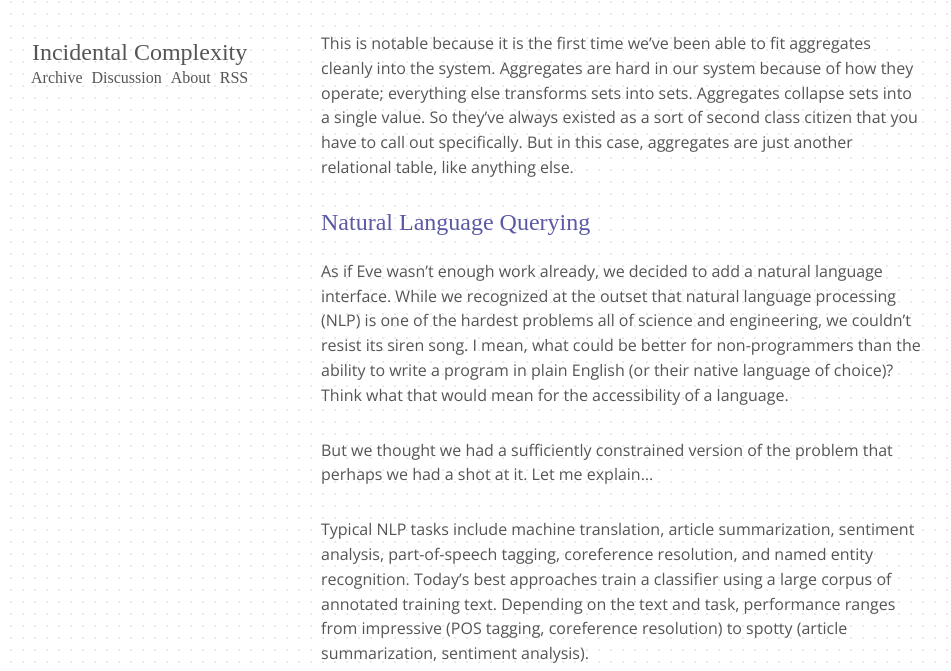
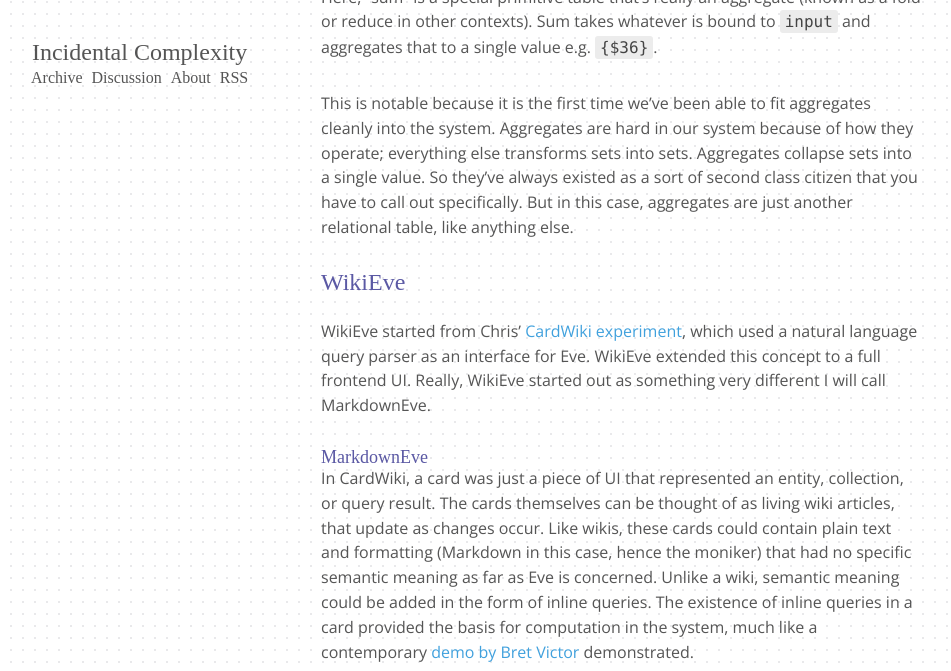
Before and after one commit to Kodowa/incidentalcomplexity, a Jekyll site: the page built from drafts/2016-06-07-jan-feb.md, in a window 1280 px wide and 1400 px high, scrolled down 2248 px. Shown: the top 671 px of the window, without its empty margins (19-970 px from the left). Built offline with Jekyll 4.4.1, drawn with Linux system fonts in a browser that asks for light colours; some web fonts are replaced; some of the changed text lies outside the part shown.

Commit message:
Update next dev diary

````diff
--- a/drafts/2016-06-07-jan-feb.md
+++ b/drafts/2016-06-07-jan-feb.md
@@ -9,24 +9,26 @@
 
 ### Platform Work
 
-In October, Chris wrote a new runtime in TypeScript for his CardWiki experiment. Our V0 runtime was written in Rust, which was fine except for the distribution part of the story; with TypeScript, we can ship the runtime to the client's browser and have it do all the work. This was a lot easier compared to having the user download and install Rust, compile the runtime, and then compile and connect to a server. All of the proceeding work referrs to the TypeScript
+In October, Chris wrote a new runtime in TypeScript for his CardWiki experiment. Our V0 runtime was written in Rust, which was fine except for the distribution part of the story; with TypeScript, we can ship the runtime to the client's browser and have it do all the work. This was a lot easier compared to having the user download and install Rust, compile the runtime, and then compile and connect to a server. All of the proceeding work refers to the TypeScript
 
 ### Syntax
 
-Eve has been missing a syntax for a while, but we abanonded it in 2015. You can check out the last syntax on [Github](https://github.com/witheve/Eve/tree/syntax/), or see it in action in a [previous post](http://incidentalcomplexity.com/2014/12/01/nov/). Our theory at the time was that Eve is a language for non-programmers, therefore we should use it as our users would i.e. without a syntax.
+Eve has been missing a syntax for a while, but we abandoned it in 2015. You can check out the last syntax on [Github](https://github.com/witheve/Eve/tree/syntax/), or see it in action in a [previous post](http://incidentalcomplexity.com/2014/12/01/nov/). Our theory at the time was that Eve is a language for non-programmers, therefore we should use it as our users would i.e. without a syntax.
 
 Thus, as we developed the [Foursquare clone](http://incidentalcomplexity.com/2015/07/02/mar-jun/), V0, and the [madlibs editor](http://incidentalcomplexity.com/2015/10/15/jul-sept/), we had no formal syntax for Eve. As we've learned, this was probably not a good idea for several reasons.
 
 1. Testing - Writing tests for a GUI is hard, especially when both the user interface and the runtime are constantly changing. Thus, we had no way to verify that a change in the runtime wouldn't break the client, or vice versa.
-2. Sharing - Sharing graphical coce is not impossible, but you first have to figure out what it is you're sharing. For us, this was very much a problem, because our ideas behind the meaning of code in a GUI was constantly in flux. With a syntax, you share text code and you're done.
-3. Bug reporting/reproducing - This is a combination of (1) and (2), but is sinister in its own right. If you find a bug in the client, you fist have to reproduce it. For a GUI client, this is problematic due to issues as mundane as screen resolution and DPI, browser version, or the size of a window. Once you've reproduced the bug, now you have to share the steps with a team member. How? Do you make a video? Do you write a detailed list of instructions? With a syntax, you just copy and paste the code and you're done.
 
-So by Januray 2016, we decided to invest in a syntax, as it would pay dividends by ameliorating the above. Let's take a look at how it works:
+2. Sharing - Sharing graphical code is not impossible, but you first have to figure out what it is you're sharing. For us, this was very much a problem, because our ideas behind the meaning of code in a GUI was constantly in flux. With a syntax, you share text code and you're done.
+
+3. Bug reporting/reproducing - This is a combination of (1) and (2), but is sinister in its own right. If you find a bug in the client, you first have to reproduce it. For a GUI client, this is problematic due to issues as mundane as screen resolution and DPI, browser version, or the size of a window. Once you've reproduced the bug, now you have to share the steps with a team member. How? Do you make a video? Do you write a detailed list of instructions? With a syntax, you just copy and paste the code and you're done.
+
+So by January 2016, we decided to invest in a syntax, as it would pay dividends by ameliorating the above. Let's take a look at how it works:
 
 ```
 (query
-	(select "eavs" :entity "corey" :attribute "age" :value corey|age)
-	(project! "corey's age" :age corey|age))
+ (select "eavs" :entity "corey" :attribute "age" :value corey|age)
+ (project! "corey's age" :age corey|age))
 ```
 
 Here is an Eve program that returns an attribute `age` for an entity `corey`. Each statement in an Eve program is a symbolic expression (s-exp) that starts with the keyword `query`. A `query` can contain any number of s-exps, which can be a `select`, a `project!`, or another `query`.
@@ -39,97 +41,53 @@
 
 ```
 (query
-	(select "eavs" :entity :attribute "salary" :value salary)
-	(select "sum" :sum output0 :input salary)
-	(project! :sum-of-salaries output0))
+ (select "eavs" :entity :attribute "salary" :value salary)
+ (select "sum" :sum output0 :input salary)
+ (project! :sum-of-salaries output0))
 ```
 
 This program selects every salary in Eve, sums them together, and projects that value into a new table. The first thing to note is on line 2, where `entity` is unbound. This select says "get all entities in the system that have an attribute salary". Thus, we would expect the variable `salary` to be a set of salaries in the system e.g. `{$10, $11, $15}`.
-
 
 The only material difference between this program and the last is the third line. Here, "sum" is a special primitive table that's really an aggregate (known as a fold or reduce in other contexts). Sum takes whatever is bound to `input` and aggregates that to a single value e.g. `{$36}`.
 
 This is notable because it is the first time we've been able to fit aggregates cleanly into the system. Aggregates are hard in our system because of how they operate; everything else transforms sets into sets. Aggregates collapse sets into a single value. So they've always existed as a sort of second class citizen that you have to call out specifically. But in this case, aggregates are just another relational table, like anything else.
 
-### Natural Language Querying
+### WikiEve
 
-As if Eve wasn't enough work already, we decided to add a natural language interface. While we recognized at the outset that natural language processing (NLP) is one of the hardest problems all of science and engineering, we couldn't resist its siren song. I mean, what could be better for non-programmers than the ability to write a program in plain English (or their native language of choice)? Think what that would mean for the accessibility of a language.
+WikiEve started from Chris' [CardWiki experiment](), which used a natural language query parser as an interface for Eve. WikiEve extended this concept to a full frontend UI. Really, WikiEve started out as something very different I will call MarkdownEve.
 
+#### MarkdownEve
 
- But we thought we had a sufficiently constrained version of the problem that perhaps we had a shot at it. Let me explain...
-
-Typical NLP tasks include machine translation, article summarization, sentiment analysis, part-of-speech tagging, coreference resolution, and named entity recognition. Today's best approaches train a classifier using a large corpus of annotated training text. Depending on the text and task, performance ranges from impressive (POS tagging, coreference resolution) to spotty (article summarization, sentiment analysis).
-
-Our NLP task was very specific: to turn a plain english query into a formal query recognized by the Eve. Thus, we leveraged a number of assumption that simplified the problem to what we hoped was something tractable.
-
-1. We only had to deal with a single class of text: questions, no longer than a sentence, so we didn't have to deal with trying to understand a whole news article, for example.
-2. Users could only ask about entities in the Eve database, so entity recognition was just a lookup.
-3. People typically ask questions in a limited number of ways, which are typically concise. We didn't worry about flowery language or complex sentence structure.
-4. Again, since you can only ask questions about data in the database, any ambiguities could be enumerated and presented to the user.
-
-Thus, we hoped we could just rely on a set of heuristics, which we could write to cover the general cases and then refine over time to get the edge cases. For instance, the query `"What is Corey's age?"` would be transformed into the s-exp we showed in the last section:
-
-```
-(query
-	(select "eavs" :entity "corey" :attribute "age" :value corey|age)
-	(project! "corey's age" :age corey|age))
-```
-
-How does this work?
-
-
-
-
-
-
-
-
-
-
-
-
-
-
-
-
-`total salary per department`
-
-```
-(query
-	(select "tags" :entity department :tag "department")
-	(query
-		(select "eavs" :entity employee :attribute "salary" :value employee|salary)
-		(select "eavs" :entity employee :attribute "department" :value department)
-		(select "tags" :entity employee :tag "employee")
-		(select "tags" :entity department :tag "department")
-		(select "sum" :sum output0 :value employee|salary))
-	(project! :sum output0 :department department))
-```
-
-
-`count the number of moons per planet`
-
-```
-(query
-	(select "tags" :entity planet :tag "planet")
-	(query
-		(select "directionless links" :entity moon :link planet)
-		(select "tags" :entity moon :tag "moon")
-		(select "tags" :entity planet :tag "planet")
-		(select "count" :count output0))
-	(project! :count output0 :planet planet))
-```
-
-
-
-### WikiEve
+In CardWiki, a card was just a piece of UI that represented an entity, collection, or query result. The cards themselves can be thought of as living wiki articles, that update as changes occur. Like wikis, these cards could contain plain text and formatting (Markdown in this case, hence the moniker) that had no specific semantic meaning as far as Eve is concerned. Unlike a wiki, semantic meaning could be added in the form of inline queries. The existence of inline queries in a card provided the basis for computation in the system, much like a contemporary [demo by Bret Victor](https://s3.amazonaws.com/worrydream.com/ClimateChange/Video/06-autocomplete.mov) demonstrated.
 
 ![WikiEve](../images/wikieve1.gif)
 
+Here we are editing a card relating to the entity `Josh`. The beginning of an inline query is indicated by typing `=`. As in CardWiki, queries are stated in natural language and are parsed by a special [natural language query parser](). This sentence adds two tags (`test data` and `employee`) to Josh and then queries for his `salary`.
+
+We can create whole documents this way.
+
 ![WikiEve](../images/wikieve2.gif)
+
+There's a lot going on here, so I'll break it down. Here is a card for the entity `Chris`. We see that he belongs to two collections, `test data` and `employee`. His `department` attribute is `engineering` and his `salary` attribute is `10`. At the bottom is a summary table of all his properties. We then add a `related to` attribute, whose value is another entity `ryan`. We can actually edit Ryan's card from Chris' card by clicking on his name. A modal pops up, which we can edit in place, or maximize to fill the window, replacing Chris' card. Finally, we embed a list of all Chris' employees in the page.
+
+What we had at this point was basically a live document editor, where each "card" was more like a whole document than a card. This UI which might work as a competitor to Medium or Dropbox's paper, but can you write programs this way? We tried ourselves first, but the result was a resounding "No". Some of us found this a very confusing programming model. Those of us who could get past that found the workflow very limiting. so we scrapped this before we showed anyone else and went back to the drawing board.
+
+### Pivot to WikiEve
+
+Okay, so now we're back to talking about WikiEve. Through refactoring MarkdownEve, we moved closer to the card model Chris originally proposed in the CardWiki experiment. Take a look:
 
 ![WikiEve](../images/wikieve3.png)
 
+This is the WikiEve desktop. What we see here are several cards lined up next to each other. This is actually a stack, where a card is a child to the one on the left. In this screen, we started with this Home card, and opened Moon. From Moon we opened Europa and so on. Instead of inlining data in text, attributes are housed in a grid. Each card has a default image and description attributes, which maintains the wiki-esque feel.
+
+![WikiEve](../images/wikieve4.png)
+
+The key interaction model with this version, as with CardWiki and MediumEve, is the natural language interface. Here, we searched for `"moons grouped by planet"` and got a list of results, representing exactly what I asked for. If I click on `"The Moon"` I can open its card right there and edit it.
+
 ![WikiEve](../images/wikieve4.gif)
 
+Editing cards is achieved by clicking the `+` in the top right of the card. This opens a panel with options of attributes to add to the card. The options are property (which I've been calling attribute), a list, a description, an image, or a document.
+
 ![WikiEve](../images/wikieve5.gif)
+
+In this example, we're adding some [BART](https://www.bart.gov/stations) stops to the collection `station`. An advanced feature that's shown here is editing one of the entities we just added to the list, `colma`. When we click on `colma` in the list, a modal card appears for that entity that can be edited.
````
